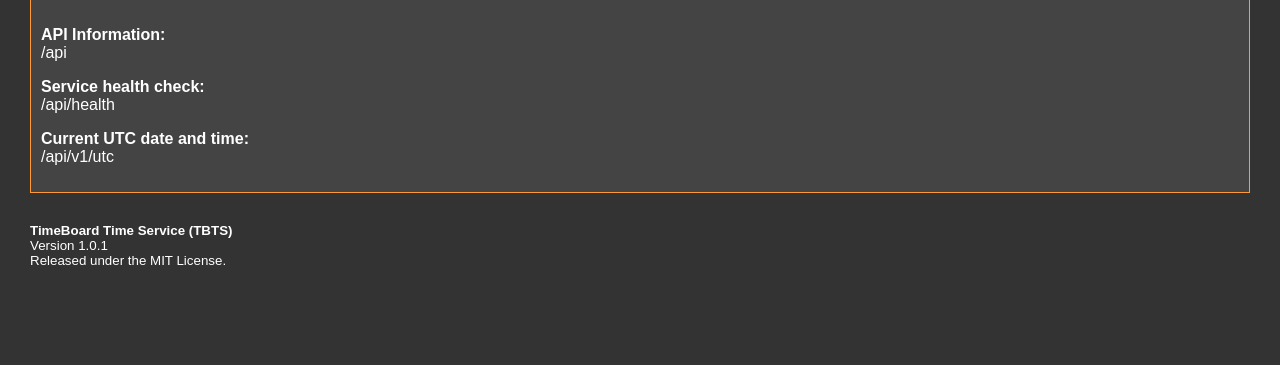
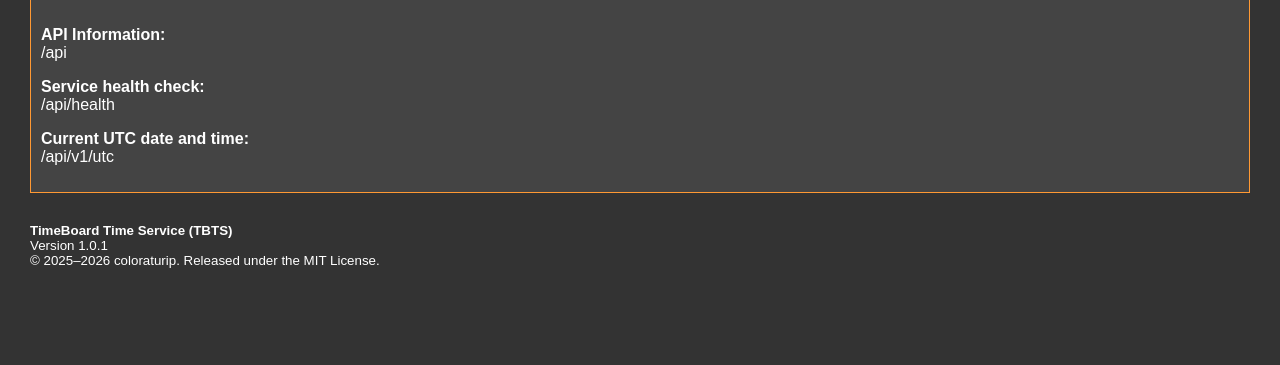
Before and after one commit to emanuelromano/timeboard-time-service, a Flask app: page / in a window 1280 px wide. Shown: the part 302-667 px from the top of the page. Run offline with Flask 3, Linux system fonts and the light colour scheme.

Commit message:
Added current developing year to .env

```diff
--- a/app.py
+++ b/app.py
@@ -28,6 +28,7 @@ from config import (
     SERVICE_DESCRIPTION,
     RATE_LIMIT,
     PROJECT_URL,
+    CURRENT_DEVELOPING_YEAR,
     LICENSE
 )
 
@@ -89,6 +90,7 @@ def index():
         description=SERVICE_DESCRIPTION,
         api_version=API_VERSION,
         project_url=PROJECT_URL,
+        current_developing_year=CURRENT_DEVELOPING_YEAR,
         license=LICENSE,
         current_utc=current_utc
     )
--- a/config.py
+++ b/config.py
@@ -69,6 +69,11 @@ PROJECT_URL = os.getenv(
     "https://github.com/emanuelromano/timeboard-time-service"
 )
 
+CURRENT_DEVELOPING_YEAR = os.getenv(
+    "TBTS_CURRENT_DEVELOPING_YEAR",
+    "2026"
+)
+
 LICENSE = os.getenv(
     "TBTS_LICENSE",
     "MIT"
--- a/templates/index.html
+++ b/templates/index.html
@@ -138,7 +138,7 @@
     <div class="footer">
         <b>{{ service_name }} ({{ service_short_name }})</b><br>
         Version {{ version }}<br>
-        Released under the {{ license }} License.
+        © 2025–{{ current_developing_year }} coloraturip. Released under the {{ license }} License.
     </div>
 </body>
 
```
Also changed, not shown: 1 other file.
